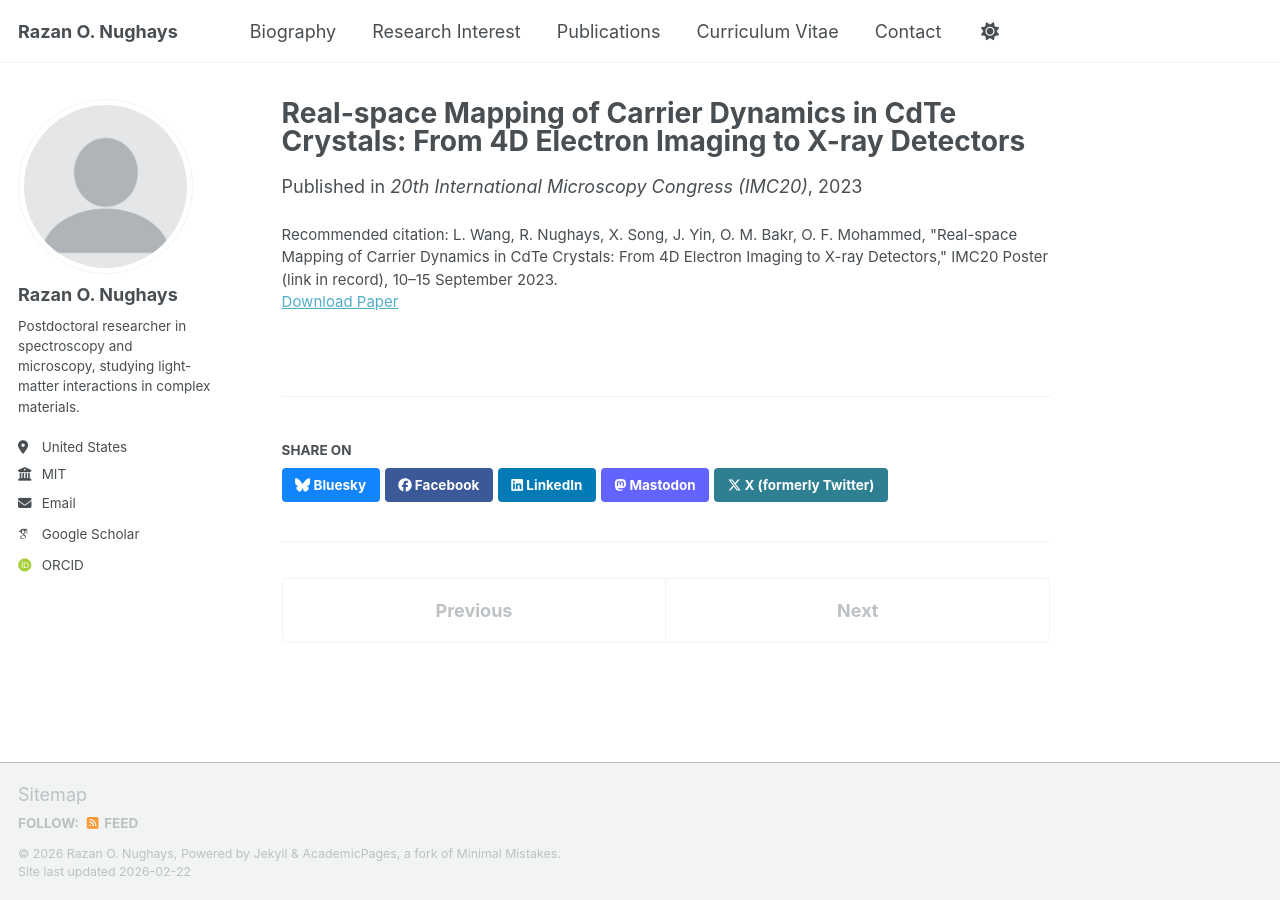
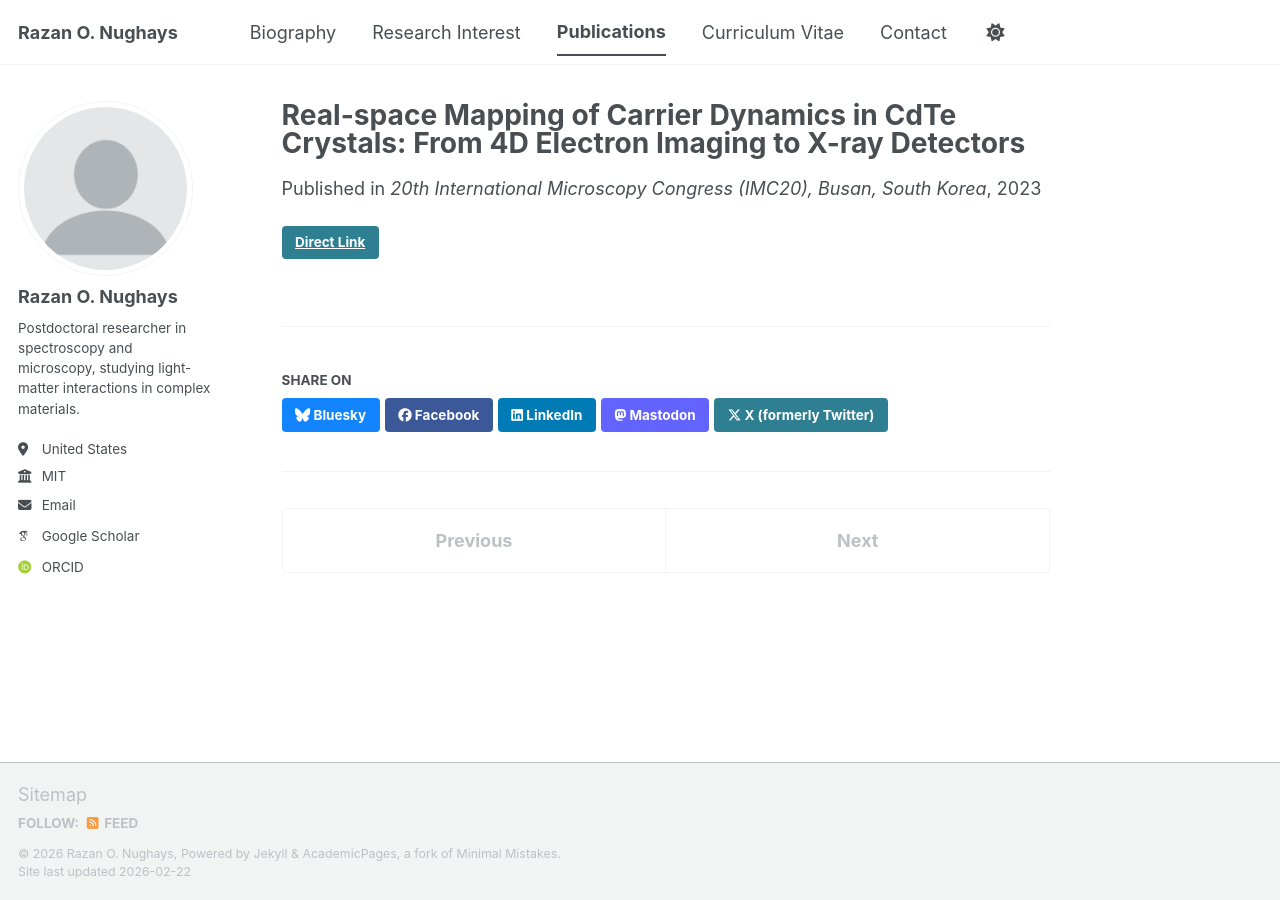
Before and after one commit to RazanNughays/RazanNughays.github.io, a Jekyll site: the page built from _publications/2023-09-10-imc20-cdte-carrier-dynamics.md, in a window 1280 px wide. Built offline with Jekyll 4.4.1, drawn with Linux system fonts in a browser that asks for light colours; some web fonts are replaced; a script bundle is joined from its source files by our own code; library files that are not in the unit come from our copies.

Commit message:
Update 2023-09-10-imc20-cdte-carrier-dynamics.md

```diff
--- a/_publications/2023-09-10-imc20-cdte-carrier-dynamics.md
+++ b/_publications/2023-09-10-imc20-cdte-carrier-dynamics.md
@@ -2,10 +2,8 @@
 title: "Real-space Mapping of Carrier Dynamics in CdTe Crystals: From 4D Electron Imaging to X-ray Detectors"
 collection: publications
 category: conferences
-permalink: /publication/imc20-cdte-carrier-dynamics/
-excerpt: "Conference presentation at IMC20 on real-space mapping of carrier dynamics in CdTe crystals using 4D ultrafast electron microscopy."
 date: 2023-09-10
-venue: "20th International Microscopy Congress (IMC20)"
-paperurl: "https://www.imc20.kr/program/scientific_poster.php?ckattempt=3"
-citation: 'L. Wang, R. Nughays, X. Song, J. Yin, O. M. Bakr, O. F. Mohammed, "Real-space Mapping of Carrier Dynamics in CdTe Crystals: From 4D Electron Imaging to X-ray Detectors," IMC20 Poster (link in record), 10–15 September 2023.'
+venue: "20th International Microscopy Congress (IMC20), Busan, South Korea"
+link: "https://www.imc20.kr/program/scientific_poster.php?ckattempt=3"
+excerpt: "Poster presentation demonstrating real-space visualization of carrier transport in CdTe crystals using 4D ultrafast electron microscopy and its implications for X-ray detector performance."
 ---
```
